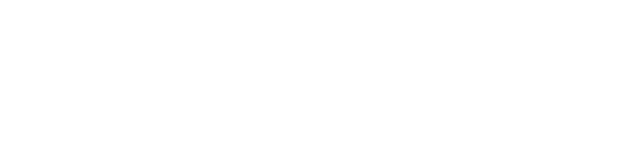
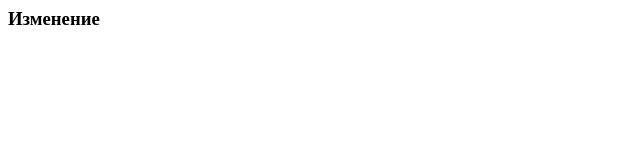
Before and after one commit to Kdeas-Glitch/Pract_4_TRPO, a plain HTML site: page index.html in a window 1280 px wide. Shown: the whole page, without its empty margins (0-640 px from the left). Drawn offline with Linux system fonts and the light colour scheme.

Commit message:
Конфликт_2

```diff
--- a/index.html
+++ b/index.html
@@ -1 +1,2 @@
 <title>Демин_3</title>
+<h3>Изменение</h3>
```
